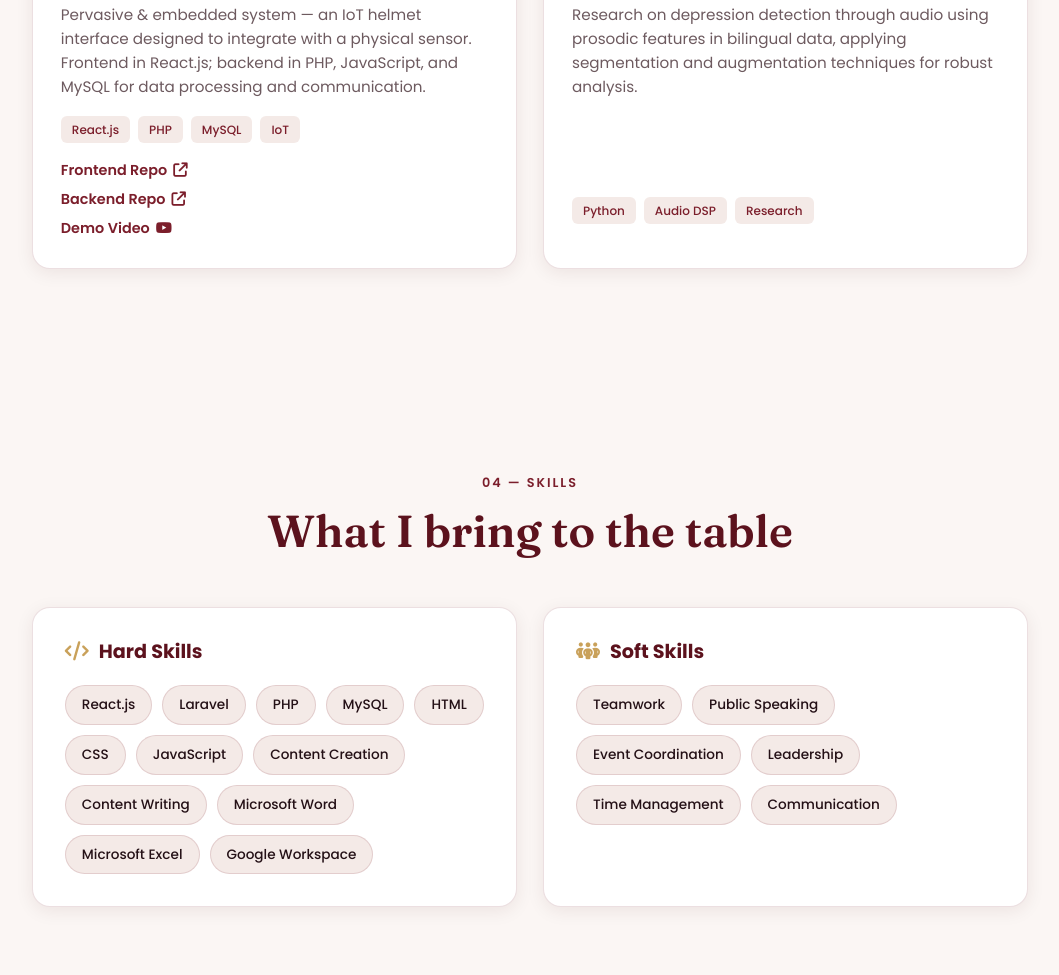
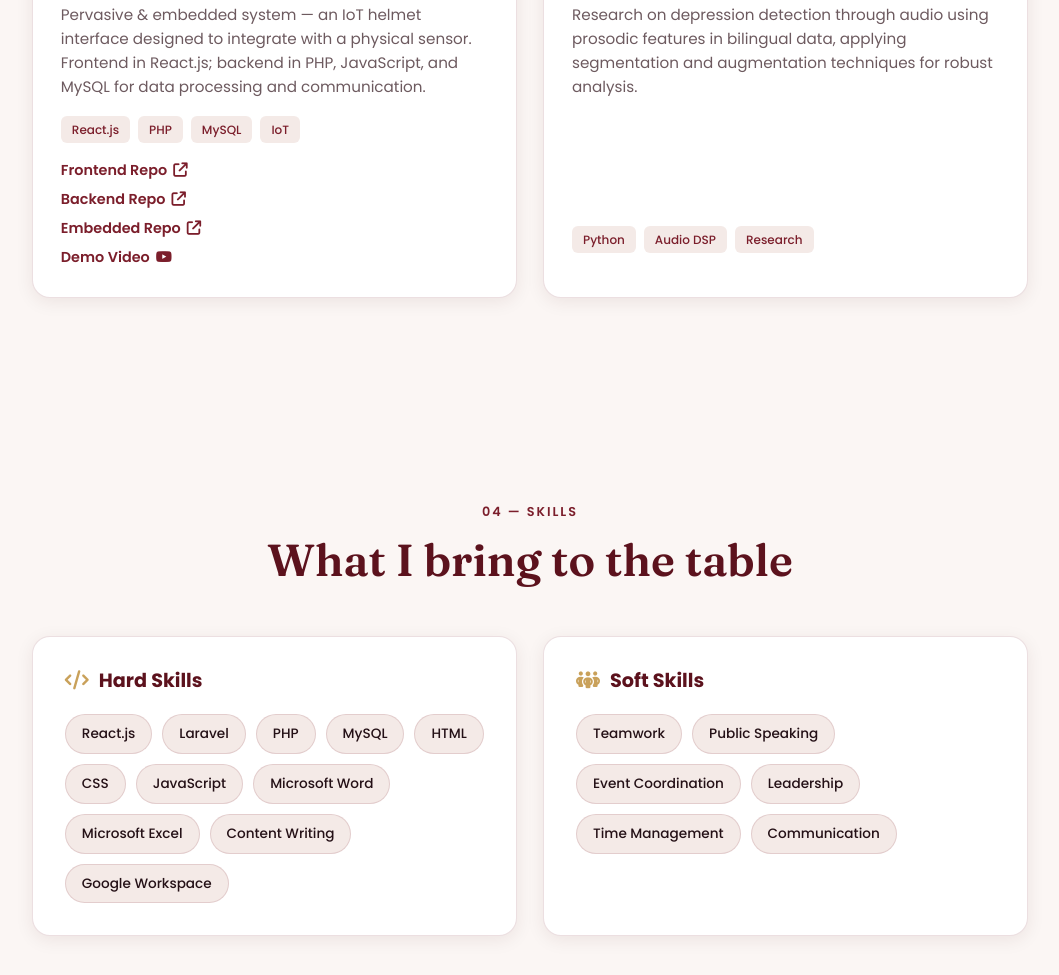
Before and after one commit to Kristiasara18/Portfolio-Kristiasara, a plain HTML site: page index.html in a window 1280 px wide. Shown: the part 4054-5029 px from the top of the page, without its empty margins (110-1169 px from the left). Drawn offline with Linux system fonts and the light colour scheme.

Commit message:
Update index.html

```diff
--- a/index.html
+++ b/index.html
@@ -273,6 +273,7 @@
         <div class="project-links">
           <a href="https://github.com/Kristiasara18/Frontend_smarthelmet.git" target="_blank" rel="noopener" class="project-link"><span class="i18n" data-en="Frontend Repo" data-id="Repo Frontend">Frontend Repo</span> <i class="fa-solid fa-arrow-up-right-from-square"></i></a>
           <a href="https://github.com/Kristiasara18/Backend_smarthelmet.git" target="_blank" rel="noopener" class="project-link"><span class="i18n" data-en="Backend Repo" data-id="Repo Backend">Backend Repo</span> <i class="fa-solid fa-arrow-up-right-from-square"></i></a>
+          <a href="https://github.com/Laplace-F/Embedeed" target="_blank" rel="noopener" class="project-link"><span class="i18n" data-en="Embedded Repo" data-id="Repo Embedded">Embedded Repo</span> <i class="fa-solid fa-arrow-up-right-from-square"></i></a>
           <a href="https://youtu.be/GipwQ_WLt2E" target="_blank" rel="noopener" class="project-link"><span class="i18n" data-en="Demo Video" data-id="Video Demo">Demo Video</span> <i class="fa-brands fa-youtube"></i></a>
         </div>
       </article>
@@ -312,10 +313,9 @@
           <span class="chip">HTML</span>
           <span class="chip">CSS</span>
           <span class="chip">JavaScript</span>
-          <span class="chip i18n" data-en="Content Creation" data-id="Pembuatan Konten">Content Creation</span>
-          <span class="chip i18n" data-en="Content Writing" data-id="Penulisan Konten">Content Writing</span>
           <span class="chip">Microsoft Word</span>
           <span class="chip">Microsoft Excel</span>
+          <span class="chip i18n" data-en="Content Writing" data-id="Penulisan Konten">Content Writing</span>
           <span class="chip">Google Workspace</span>
         </div>
       </div>
```
